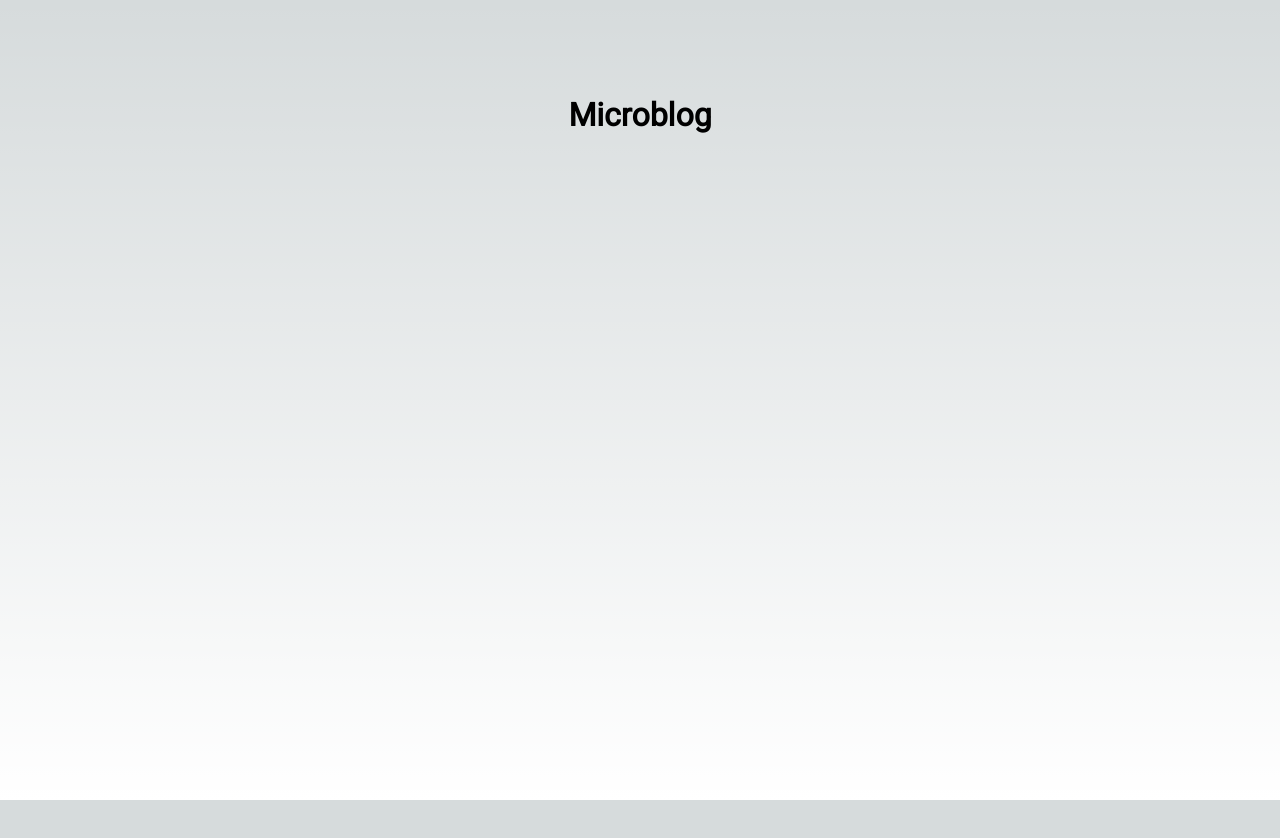
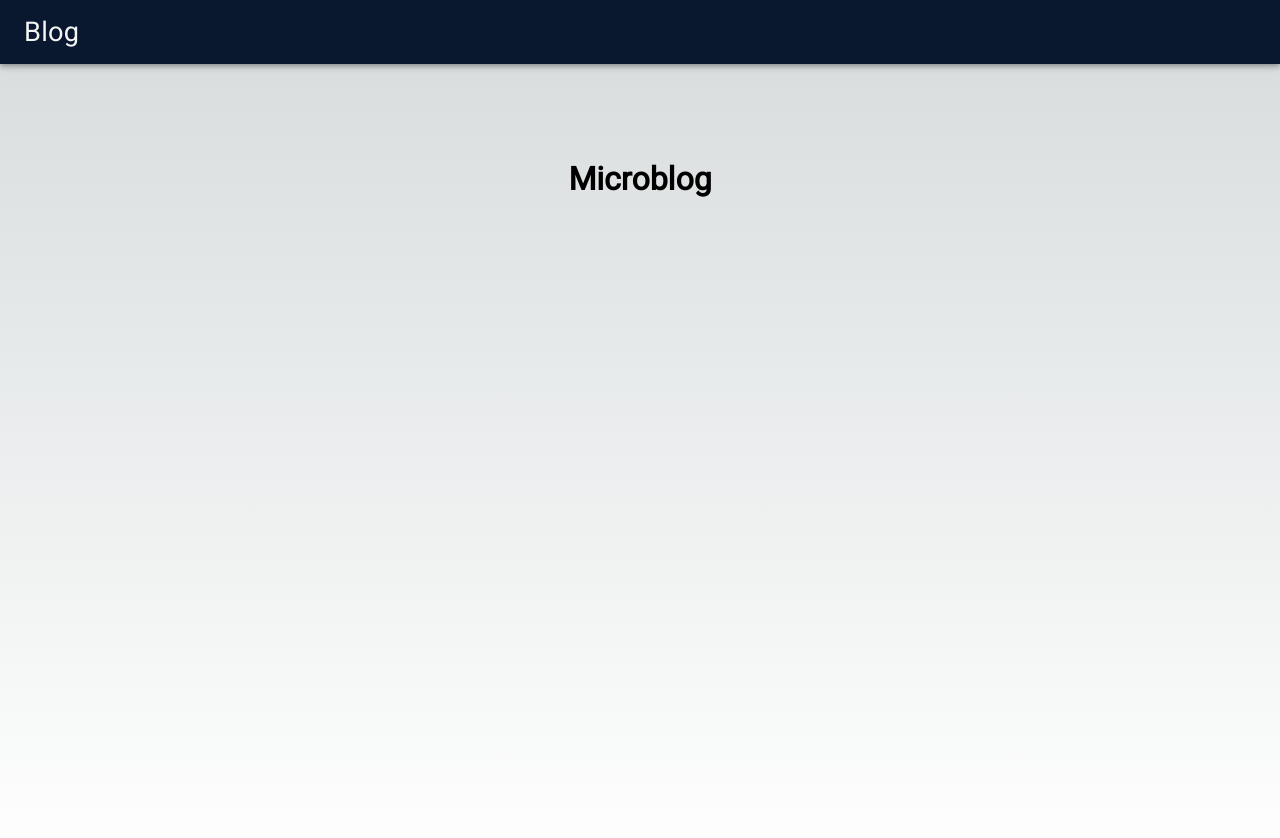
Before and after one commit to Jared-Enck/redux-microblog, a Next.js app: page / in a window 1280 px wide. Shown: the top 838 px of the page. Before the commit the page ends 800 px from the top, so only its background shows below. Built offline with nearby package versions, Linux system fonts and the light colour scheme.

Commit message:
create theme

```diff
--- /dev/null
+++ b/src/app/components/Navbar.js
@@ -0,0 +1,20 @@
+import React from 'react';
+import Link from 'next/link';
+import { AppBar, Toolbar, Typography } from '@mui/material';
+
+export default function Navbar() {
+  return (
+    <AppBar
+      position='static'
+      sx={{ bgcolor: 'primary.main' }}
+    >
+      <Toolbar>
+        <Link href={'/'}>
+          <Typography sx={{ fontSize: '1.7rem', color: 'primary.text' }}>
+            Blog
+          </Typography>
+        </Link>
+      </Toolbar>
+    </AppBar>
+  );
+}
--- a/src/app/layout.js
+++ b/src/app/layout.js
@@ -1,7 +1,9 @@
 import { Roboto } from 'next/font/google';
 import './globals.css';
-
 const roboto = Roboto({ weight: '400', subsets: ['latin'] });
+import Navbar from './components/Navbar';
+import { ThemeProvider } from '@mui/material/styles';
+import { theme } from './theme';
 
 export const metadata = {
   title: 'Redux Microblog',
@@ -11,7 +13,12 @@ export const metadata = {
 export default function RootLayout({ children }) {
   return (
     <html lang='en'>
-      <body className={roboto.className}>{children}</body>
+      <body className={roboto.className}>
+        <ThemeProvider theme={theme}>
+          <Navbar />
+          {children}
+        </ThemeProvider>
+      </body>
     </html>
   );
 }
--- /dev/null
+++ b/src/app/theme.js
@@ -0,0 +1,26 @@
+'use client';
+import { createTheme } from '@mui/material';
+import { green, blue, grey, red } from '@mui/material/colors';
+
+export const theme = createTheme({
+  palette: {
+    primary: {
+      light: '#10263a',
+      main: '#09172f',
+      dark: '#050b20',
+      text: grey[100],
+      muted: grey[500],
+    },
+    secondary: {
+      light: blue[300],
+      main: blue[500],
+      dark: blue[700],
+    },
+    success: {
+      main: green[500],
+    },
+    error: {
+      main: red.A400,
+    },
+  },
+});
```
